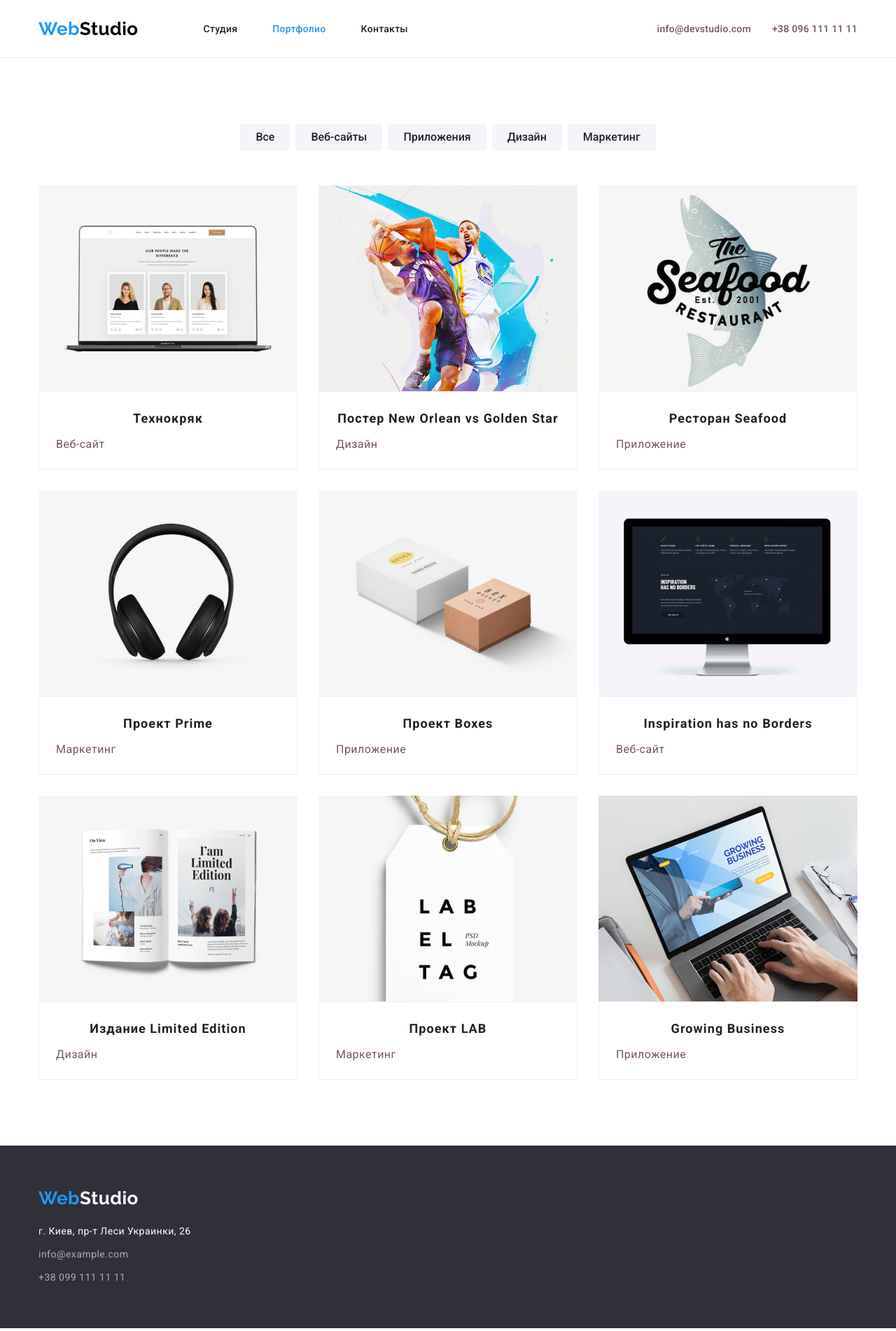
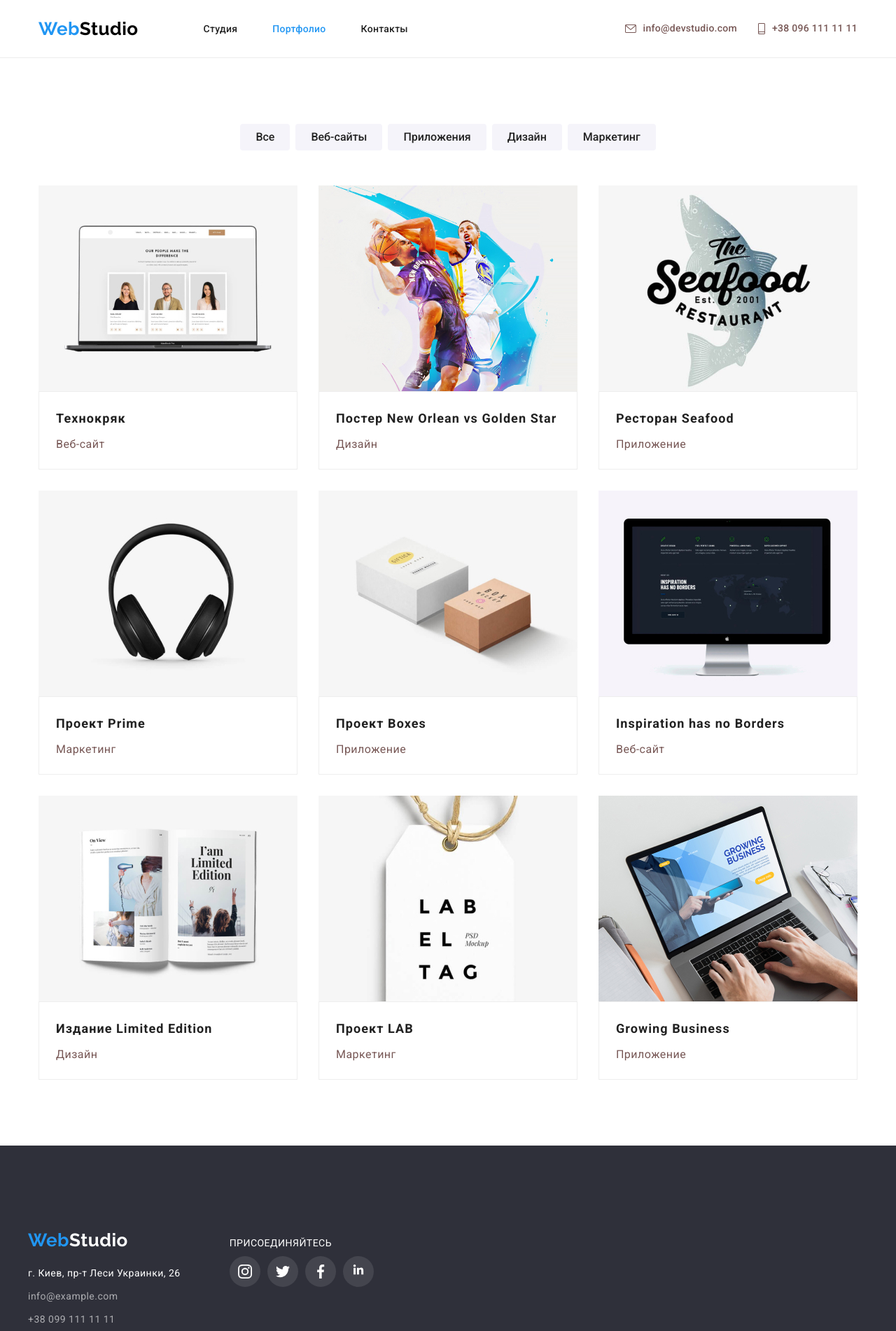
Before and after one commit to Vobzilla/goit-markup-hw-04, a plain HTML site: page portfolio.html in a window 1280 px wide. Shown: the whole page at 70% size. Drawn offline with nearby package versions, Linux system fonts and the light colour scheme.

Commit message:
PortfolioIcon

```diff
--- a/portfolio.html
+++ b/portfolio.html
@@ -15,7 +15,7 @@
 
 <!--Header-->
 <header class="page-header">
-  <div class="div conteiner">
+  <div class="conteiner">
     <nav class="main-nav">
       <a href="./index.html" class="logo link">Web<span class="web-logo">Studio</span> </a>
       <ul class="site-nav list ">
@@ -25,8 +25,20 @@
       </ul>
     </nav>
     <ul class="auth-nav list">
-      <li class="item"><a href="mailto:info@devstudio.com" class="link">info@devstudio.com</a></li>
-      <li class="item"><a href="tel:+380961111111" class="link">+38 096 111 11 11</a></li>
+      <li class="item">
+        <a href="mailto:info@devstudio.com" class="link">
+          <svg class="auth-nav-icon">
+            <use href="./images/symbol-defs.svg#icon-envelope"></use>
+          </svg>
+          info@devstudio.com</a>
+      </li>
+      <li class="item">
+        <a href="tel:+380961111111" class="link">
+          <svg class="auth-nav-icon mail">
+            <use href="./images/symbol-defs.svg#icon-smartphone"></use>
+          </svg>
+          +38 096 111 11 11</a>
+      </li>
     </ul>
   </div>
 </header>
@@ -46,7 +58,7 @@
 
       <ul class="project list">
         <li class="item">
-          <a class="link" href="">
+          <a class="item-link link" href="">
             <img src="./images/technoquack.jpg" alt="Веб-сайт технокряк" width="370" />
             <div class="card-text">
               <h2 class="project-title title">Технокряк</h2>
@@ -55,7 +67,7 @@
           </a>
         </li>
         <li class="item">
-          <a class="link" href="">
+          <a class="item-link link" href="">
             <img src="./images/NewOrlean.jpg" alt="Баскетболисты" width="370" />
             <div class="card-text">
               <h2 class="project-title title">Постер New Orlean vs Golden Star</h2>
@@ -64,7 +76,7 @@
           </a>
         </li>
         <li class="item">
-          <a class="link" href="">
+          <a class="item-link link" href="">
             <img src="./images/Seafood.jpg" alt="Лого ресторана" width="370" />
             <div class="card-text">
               <h2 class="project-title title">Ресторан Seafood</h2>
@@ -73,7 +85,7 @@
           </a>
         </li>
         <li class="item">
-          <a class="link" href="">
+          <a class="item-link link" href="">
             <img src="./images/Prime.jpg" alt="Наушники" width="370" />
             <div class="card-text">
               <h2 class="project-title title">Проект Prime</h2>
@@ -82,7 +94,7 @@
           </a>
         </li>
         <li class="item">
-          <a class="link" href="">
+          <a class="item-link link" href="">
             <img src="./images/Boxes.jpg" alt="Коробки" width="370" />
             <div class="card-text">
               <h2 class="project-title title">Проект Boxes</h2>
@@ -91,7 +103,7 @@
           </a>
         </li>
         <li class="item">
-          <a class="link" href="">
+          <a class="item-link link" href="">
             <img src="./images/Inspiration.jpg" alt="Веб-сайт" width="370" />
             <div class="card-text">
               <h2 class="project-title title">Inspiration has no Borders</h2>
@@ -100,7 +112,7 @@
           </a>
         </li>
         <li class="item">
-          <a class="link" href="">
+          <a class="item-link link" href="">
             <img src="./images/LimitedEdition.jpg" alt="Журнал" width="370" />
             <div class="card-text">
               <h2 class="project-title title">Издание Limited Edition</h2>
@@ -109,7 +121,7 @@
           </a>
         </li>
         <li class="item">
-          <a class="link" href="">
+          <a class="item-link link" href="">
             <img src="./images/Lab.jpg" alt="Ярлык" width="370" />
             <div class="card-text">
               <h2 class="project-title title">Проект LAB</h2>
@@ -118,7 +130,7 @@
           </a>
         </li>
         <li class="item">
-          <a class="link" href="">
+          <a class="item-link link" href="">
             <img src="./images/GrowingBusiness.jpg" alt="Бизнес сайт" width="370" />
             <div class="card-text">
               <h2 class="project-title title">Growing Business</h2>
@@ -133,7 +145,8 @@
 
 <!--footer-->
 <footer class="footer">
-  <div class="conteiner">
+  <div class="conteiner footer">
+    <div class="footer-content">
       <a href="./index.html" class="logo link">Web<span class="web-logo footers">Studio</span> </a>
       <address class="footer-address">
         <p class="text-footer">г. Киев, пр-т Леси Украинки, 26</p>
@@ -141,6 +154,47 @@
         <a href="tel:+380991111111" class="contact-footer link">+38 099 111 11 11</a>
       </address>
     </div>
+    <div class="fotter-wrapper">
+      <p class="text-fotter-wrapper">присоединяйтесь</p>
+      <ul class="footer-soc-list list">
+        <li class="footer-soc-item">
+          <a class="footer-soc-link link" href="">
+            <svg class="footer-soc-icon">
+              <use href="./images/symbol-defs.svg#icon-instagram">
+              </use>
+            </svg>
+          </a>
+        </li>
+
+        <li class="footer-soc-item">
+          <a class="footer-soc-link link" href="">
+            <svg class="footer-soc-icon">
+              <use href="./images/symbol-defs.svg#icon-twitter">
+              </use>
+            </svg>
+          </a>
+        </li>
+
+        <li class="footer-soc-item">
+          <a class="footer-soc-link link" href="">
+            <svg class="footer-soc-icon">
+              <use href="./images/symbol-defs.svg#icon-facebook">
+              </use>
+            </svg>
+          </a>
+        </li>
+
+        <li class="footer-soc-item">
+          <a class="footer-soc-link link" href="">
+            <svg class="footer-soc-icon">
+              <use href="./images/symbol-defs.svg#icon-linkedin">
+              </use>
+            </svg>
+          </a>
+        </li>
+      </ul>
+    </div>
+  </div>
 </footer>
 </body>
 
--- a/scc/styles.css
+++ b/scc/styles.css
@@ -75,7 +75,6 @@ ul {
 
 .title {
     color: var(--title-text-color);
-    text-align: center;
 }
 
 /* Logo */
@@ -131,6 +130,7 @@ ul {
 .auth-nav .link:hover,
 .auth-nav .link:focus {
     color: var(--accent-color);
+    outline: none;
 }
 
 .auth-nav {
@@ -143,6 +143,9 @@ ul {
 }
 
 .auth-nav .link {
+    display: flex;
+    justify-content: center;
+    align-items: center;
     color: var(--primery-text-color);
     font-weight: 500;
     font-size: 14px;
@@ -154,23 +157,18 @@ ul {
     color: var(--accent-color);
 }
 
-.auth-icon-link {
-    display: inline-flex;
-}
-
 .auth-nav-icon {
     width: 16px;
     height: 12px;
-    display: inline-flex;
-    fill: var(--primery-text-color);
+    fill: currentColor;
+    margin-right: 10px;
 }
 
-.auth-nav-icon.smartphone {
+.auth-nav-icon.mail {
     width: 10px;
     height: 16px;
-    fill: var(--primery-text-color);
+    fill: currentColor;
 }
-
 
 /* Hero */
 .hero {
@@ -359,7 +357,6 @@ ul {
     display: flex;
     justify-content: center;
     align-items: center;
-    border-radius: 50%;
     width: 44px;
     height: 44px;
 }
@@ -369,24 +366,29 @@ ul {
 }
 
 .team-icon-link {
-    width: 20px;
-    height: 20px;
+    display: flex;
+    justify-content: center;
+    align-items: center;
+    border-radius: 50%;
+    width: 100%;
+    height: 100%;
+    color: #AFB1B8;
 }
 
 .team-icon {
     width: 20px;
     height: 20px;
-    fill: #AFB1B8;
-    ;
+    fill: currentColor;
 }
 
-.team-item-icon:hover,
-.team-item-icon:focus {
+.team-icon-link:hover,
+.team-icon-link:focus {
     background-color: #2196F3;
+    outline: none;
 }
 
-.team-item-icon:hover .team-icon,
-.team-item-icon:focus .team-icon {
+.team-icon-link:hover .team-icon,
+.team-icon-link:focus .team-icon {
     fill: #FFFFFF;
 }
 
@@ -394,6 +396,7 @@ ul {
 
 .section-client {
     padding: var(--indent-section) 0;
+    text-align: center;
 }
 
 .client-list {
@@ -402,13 +405,9 @@ ul {
 }
 
 .client-item {
-    display: flex;
-    justify-content: center;
-    align-items: center;
     width: 170px;
     height: 92px;
-    border: 1px solid #AFB1B8;
-    border-radius: 4px;
+
 }
 
 .client-item:not(:last-child) {
@@ -417,21 +416,30 @@ ul {
 
 
 .client-link {
-    width: 106px;
-    height: 60px;
+    width: 100%;
+    height: 100%;
+    display: flex;
+    justify-content: center;
+    align-items: center;
+    border: 1px solid #AFB1B8;
+    border-radius: 4px;
+    color: #AFB1B8;
 }
 
 .client-icon {
     width: 106px;
     height: 60px;
-    fill: #AFB1B8;
+    fill: currentColor;
 }
 
-.client-item:hover {
+.client-link:hover,
+.client-link:focus {
     border-color: #2196F3;
+    outline: none;
 }
 
-.client-item:hover .client-icon {
+.client-link:hover .client-icon,
+.client-link:focus .client-icon {
     fill: #2196F3;
 }
 
@@ -467,6 +475,8 @@ ul {
 .button-portfolio:focus {
     color: var(--white-color);
     background-color: var(--accent-color);
+    box-shadow: 0px 3px 1px rgba(0, 0, 0, 0.1), 0px 1px 2px rgba(0, 0, 0, 0.08), 0px 2px 2px rgba(0, 0, 0, 0.12);
+    outline: none;
 }
 
 /* Project portfolio */
@@ -504,10 +514,25 @@ ul {
     line-height: 1.88;
 }
 
+.item-link.link {
+    display: block;
+}
+
+.item-link.link:hover,
+.item-link.link:focus {
+    box-shadow: 0px 1px 1px rgba(0, 0, 0, 0.12), 0px 4px 4px rgba(0, 0, 0, 0.06), 1px 4px 6px rgba(0, 0, 0, 0.16);
+    outline: none;
+}
+
 /* Footer */
 .footer {
     padding: 60px 0;
     background-color: var(--accent-bgc);
+}
+
+.conteiner.footer {
+    display: flex;
+    align-items: baseline;
 }
 
 .web-logo.footers {
@@ -532,3 +557,58 @@ ul {
     line-height: 1.71;
     font-style: normal
 }
+
+.fotter-wrapper {
+    display: flex;
+    flex-wrap: wrap;
+    margin-left: 70px;
+    width: 206px;
+    height: 80px;
+}
+
+.text-fotter-wrapper {
+    width: 144px;
+    height: 16px;
+    font-size: 14px;
+    line-height: 1.14;
+    text-transform: uppercase;
+    color: var(--white-color)
+}
+
+.footer-soc-list {
+    display: flex;
+    width: 206px;
+    height: 44px;
+}
+
+.footer-soc-item {
+    width: 44px;
+    height: 44px;
+}
+
+.footer-soc-item:not(:last-child) {
+    margin-right: 10px;
+}
+
+.footer-soc-link {
+    display: flex;
+    justify-content: center;
+    align-items: center;
+    width: 100%;
+    height: 100%;
+    border-radius: 50%;
+    color: #FFFFFF;
+    background-color: rgba(255, 255, 255, 0.1);
+}
+
+.footer-soc-icon {
+    width: 20px;
+    height: 20px;
+    fill: currentColor;
+}
+
+.footer-soc-link:hover,
+.footer-soc-link:focus {
+    background-color: #2196F3;
+    outline: none;
+}
```
Also changed, not shown: index.html (+49 -8 lines). Lines whose indentation alone changed are shown as unchanged.
